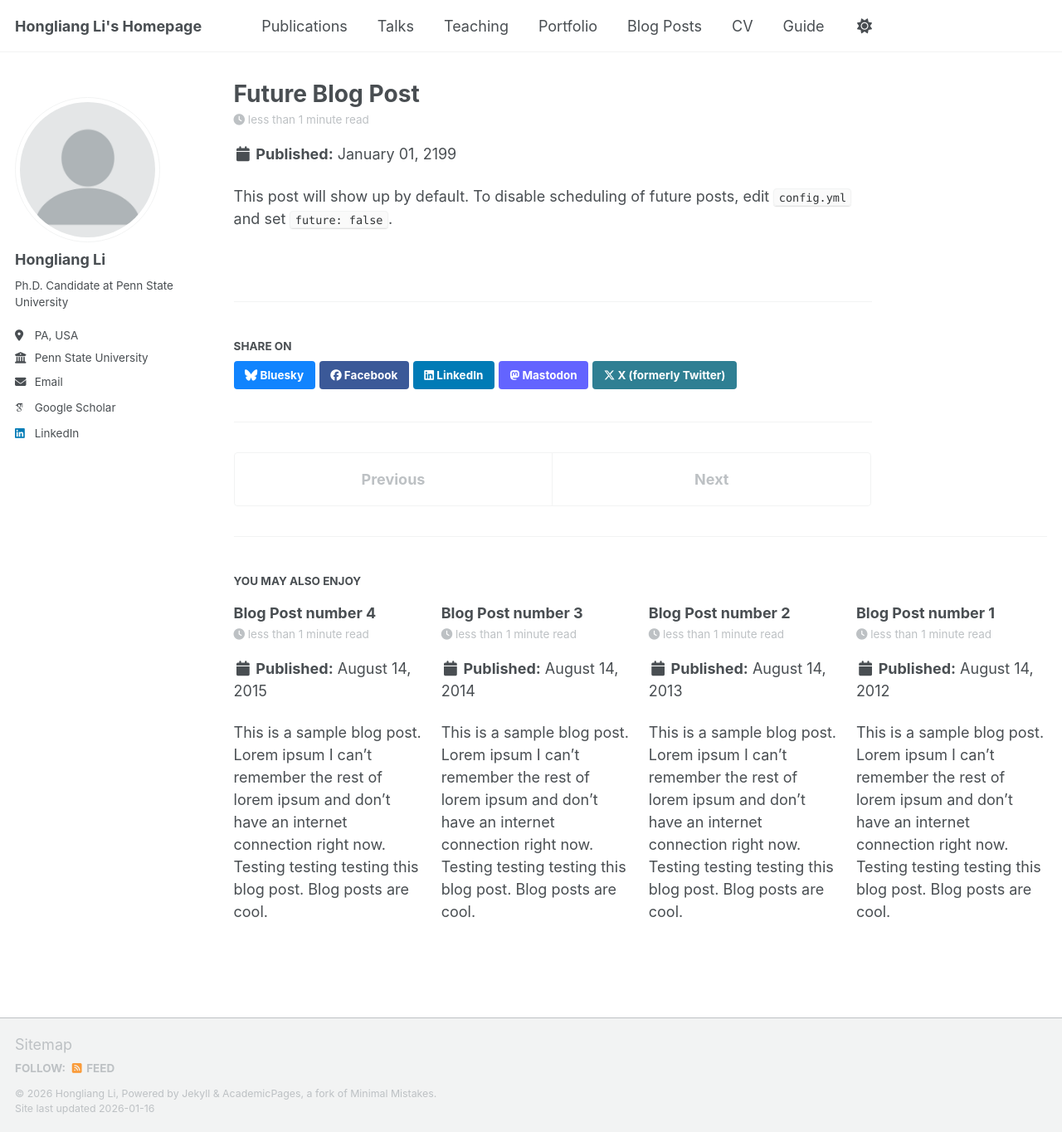
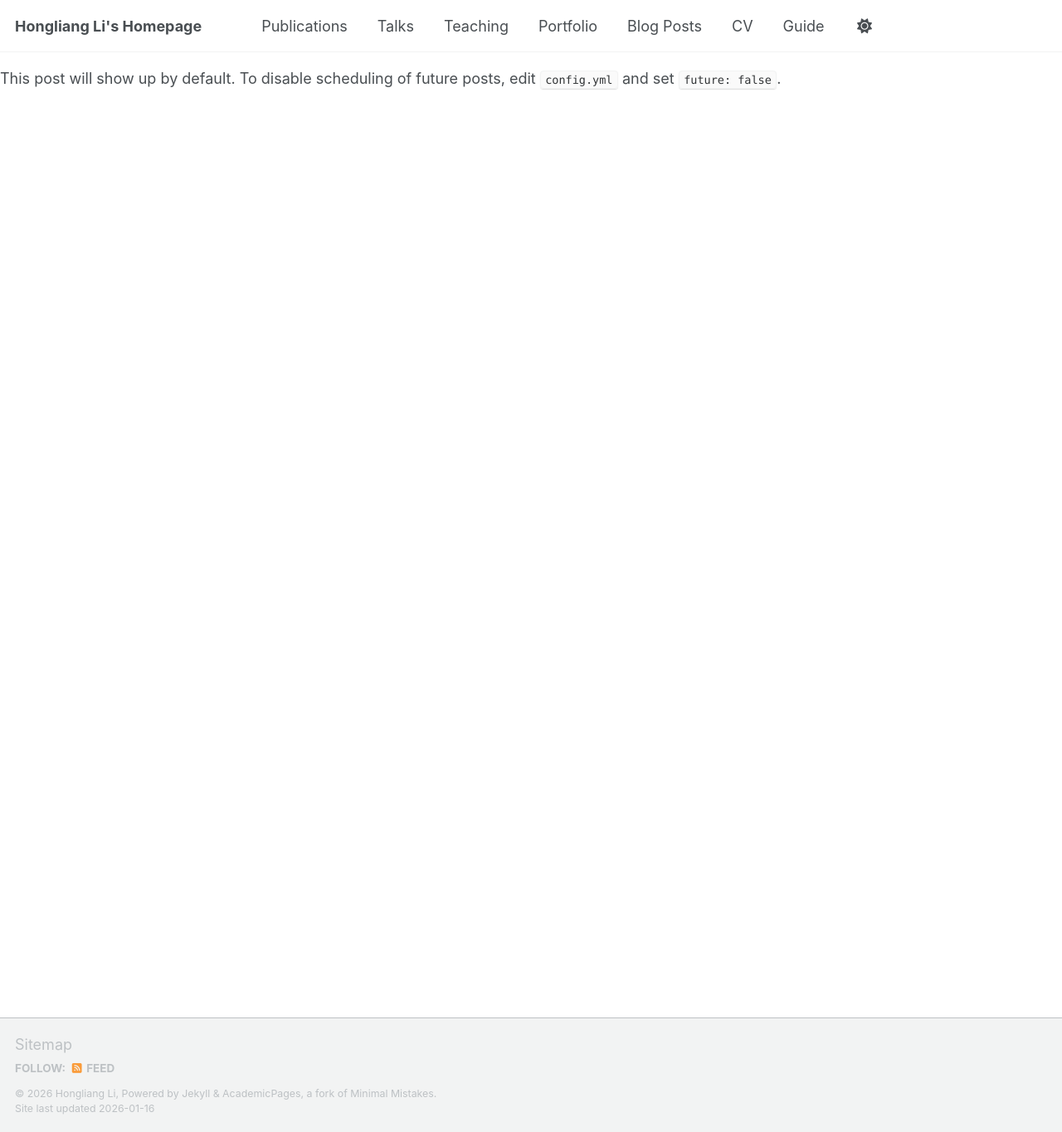
Before and after one commit to HongliangLiPSU/honglianglipsu.github.io, a Jekyll site: the page built from _posts/2199-01-01-future-post.md, in a window 1280 px wide and 1364 px high. Shown: the whole window at 83% size. Built offline with Jekyll 4.4.1, drawn with Linux system fonts in a browser that asks for light colours; some web fonts are replaced; a script bundle is joined from its source files by our own code; our own code applies the rules of GitHub Pages for plain Markdown files; library files that are not in the unit come from our copies; some of the changed lines change nothing that is shown.

Commit message:
Comment out default post settings in _config.yml
Comment out default settings for posts in configuration.

```diff
--- a/_config.yml
+++ b/_config.yml
@@ -238,16 +238,16 @@ collections:
 # These settings control how pages and collections are included in the site
 defaults:
   # _posts
-  - scope:
-      path: ""
-      type: posts
-    values:
-      layout: single
-      author_profile: true
-      read_time: true
-      comments: true
-      share: true
-      related: true
+  # - scope:
+  #     path: ""
+  #     type: posts
+  #   values:
+  #     layout: single
+  #     author_profile: true
+  #     read_time: true
+  #     comments: true
+  #     share: true
+  #     related: true
   # _pages
   - scope:
       path: ""
```
